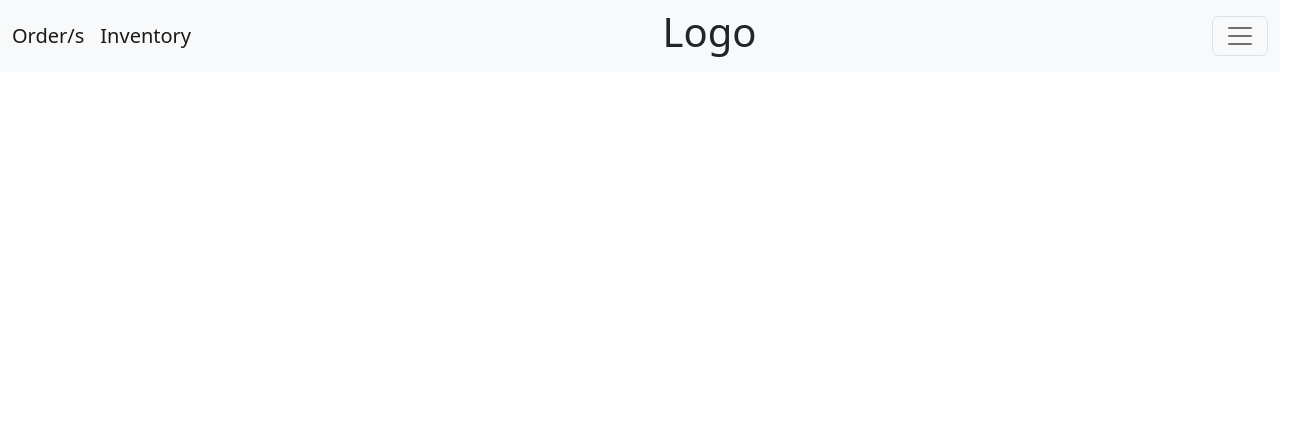
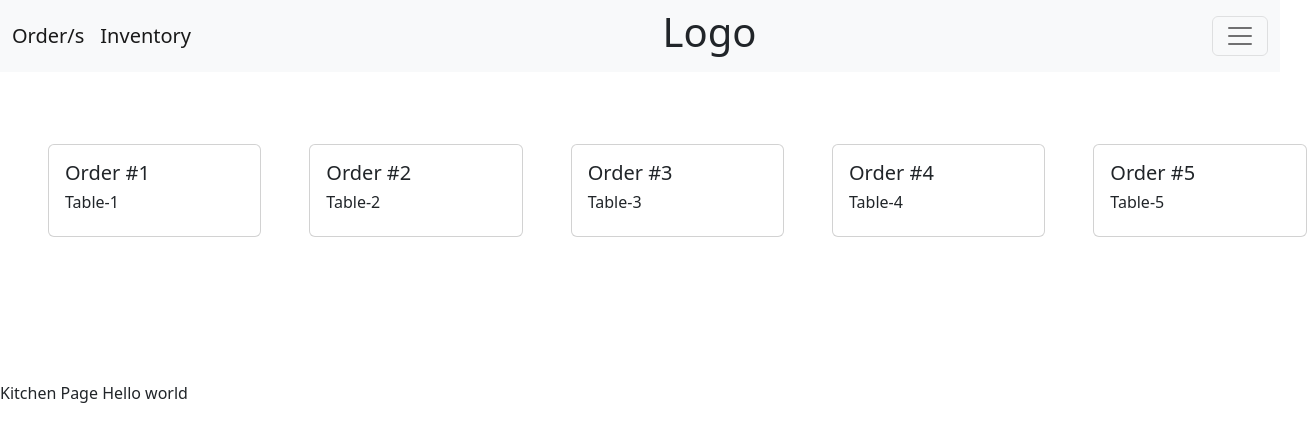
Before and after one commit to NickConsignado/Order-Ease, a React (Vite) app: page /home-kitchen in a window 1280 px wide. Shown: the top 442 px of the page, 1307 px wide, since content can reach past the window. Built offline with nearby package versions, Linux system fonts and the light colour scheme.

Commit message:
add card for kitchen order-list

```diff
--- a/src/kitchen/HomeKitchen.jsx
+++ b/src/kitchen/HomeKitchen.jsx
@@ -88,92 +88,59 @@ function HomeKitchen() {
           </div>
         </div>
       </nav>
+
+    {/* Kitchen Page Body */}
+    <div className="my-5 py-5 d-flex">
+    {/* 1st card */}
+        <div className="card my-5 mx-5 col-2">
+        <div className="card-body">
+        <h5>Order #1</h5>
+        <h6>Table-1</h6>
+        </div>
+        </div>
+    {/* 2nd card */}
+        <div className="card my-5 me-5 col-2">
+        <div className="card-body">
+        <h5>Order #2</h5>
+        <h6>Table-2</h6>
+        </div>
+        </div>
+    {/* 3rd card */}
+        <div className="card my-5 me-5 col-2">
+        <div className="card-body">
+        <h5>Order #3</h5>
+        <h6>Table-3</h6>
+        </div>
+        </div>
+    {/* 4th card */}
+        <div className="card my-5 me-5 col-2">
+        <div className="card-body">
+        <h5>Order #4</h5>
+        <h6>Table-4</h6>
+        </div>
+        </div>
+    {/* 5th card */}
+        <div className="card my-5 me-5 col-2">
+        <div className="card-body">
+        <h5>Order #5</h5>
+        <h6>Table-5</h6>
+        </div>
+        </div>
+
+
+
+
+
+
+
+    </div>
+
+
+
+
+
       <div>
         Kitchen Page
-        <br />
-        <br />
-        <br />
-        <br />
-        <br />
-        <br />
-        <br />
-        <br />
-        <br />
-        <br />
-        <br />
-        <br />
-        <br />
-        <br />
-        <br />
-        <br />
-        <br />
-        <br />
-        <br />
-        <br />
-        <br />
-        <br />
-        <br />
-        <br />
-        <br />
-        <br />
-        <br />
-        <br />
-        <br />
-        <br />
-        <br />
-        <br />
-        <br />
-        <br />
-        <br />
-        <br />
-        <br />
-        <br />
-        <br />
-        <br />
-        <br />
-        <br />
-        <br />
-        <br />
-        <br />
-        <br />
-        <br />
-        <br />
-        <br />
-        <br />
-        <br />
-        <br />
-        <br />
-        <br />
-        <br />
-        <br />
-        <br />
-        <br />
-        <br />
-        <br />
-        <br />
-        <br />
-        <br />
-        <br />
-        <br />
-        <br />
-        <br />
-        <br />
-        <br />
-        <br />
-        <br />
-        <br />
-        <br />
-        <br />
-        <br />
-        <br />
-        <br />
-        <br />
-        <br />
-        <br />
-        <br />
-        <br />
-        <br />
-        <br />
         Hello world
       </div>
     </>
```
